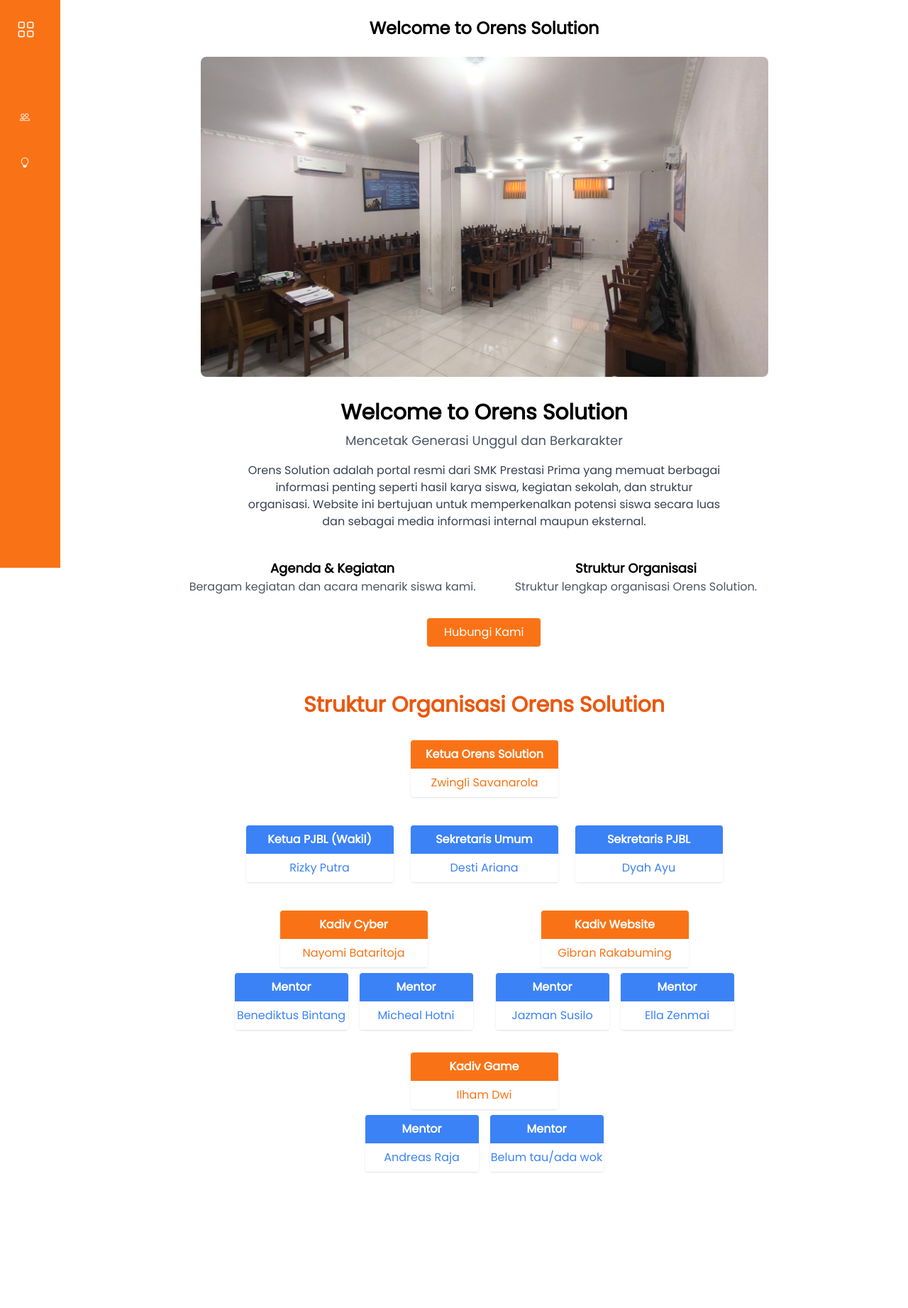
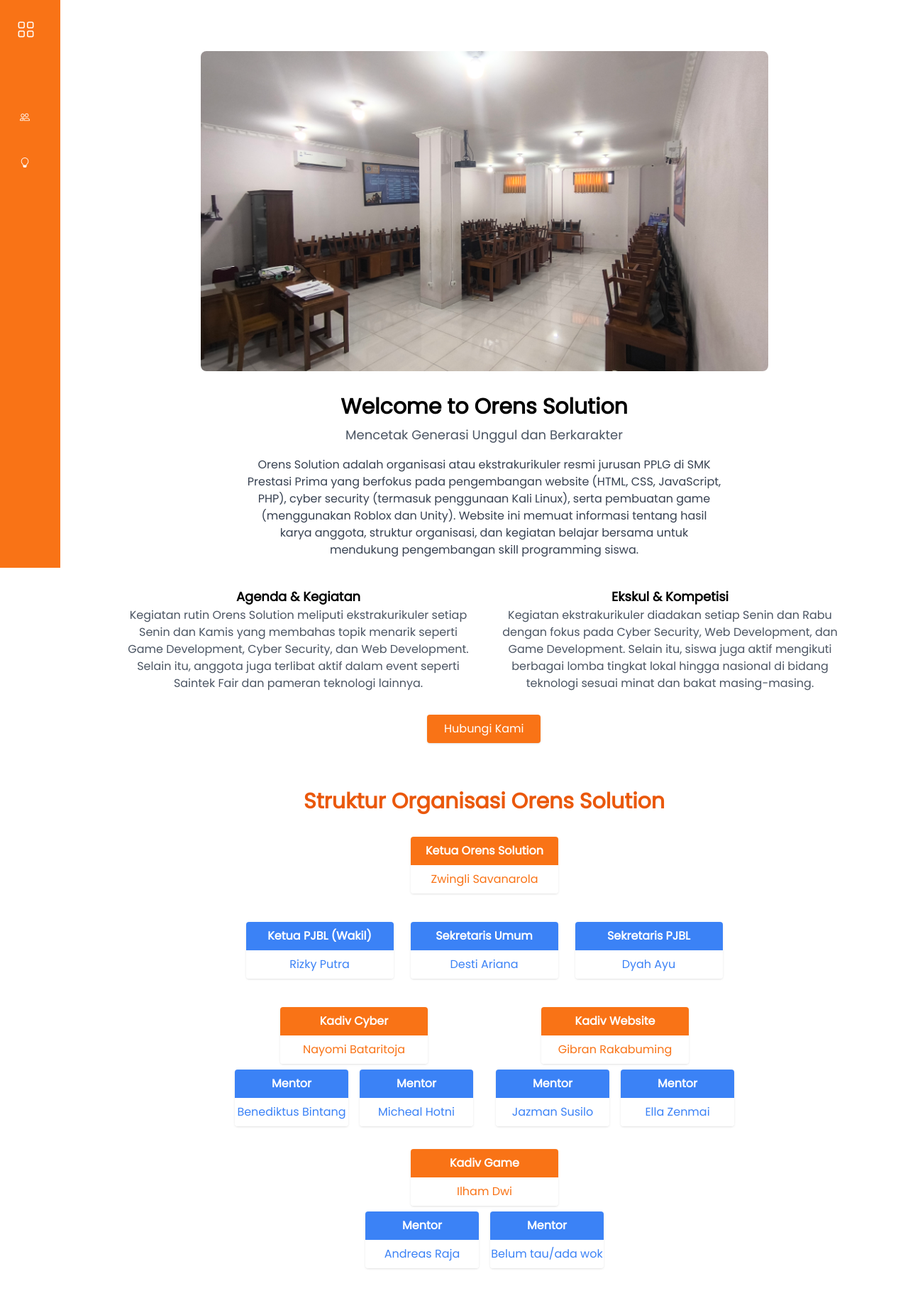
Before and after one commit to JongBatak/Web-Orens-Solution, a PHP site: page /Home.php in a window 1280 px wide. Shown: the whole page at 71% size. Before the commit the page ends 1652 px from the top, so only its background shows below. Run offline with PHP 8.4, Linux system fonts and the light colour scheme; some libraries are stand-ins or nearby versions.

Commit message:
Update Home.php

```diff
--- a/Home.php
+++ b/Home.php
@@ -25,10 +25,9 @@
   <label for="toggler" class="md:hidden fixed top-4 left-4 z-50 bg-orange-500 text-white p-2 rounded shadow">
     <i class="bi bi-list text-2xl"></i>
   </label>
-  <!-- The hidden checkbox trigger -->
+
   <input type="checkbox" id="toggler" class="peer hidden">
 
-  <!-- Sidebar -->
   <aside id="sidebar" class="
     fixed md:sticky top-0 left-0 h-screen bg-orange-500 z-50
     w-[85px] md:w-[85px]
@@ -62,39 +61,25 @@
         <span class="menu-label opacity-0 -translate-x-4 transition-all duration-300">Hasil Karya</span>
       </button>
     </li>
-
-    </li>
-
     </ul>
-
-    <div class="mt-auto mb-4">
-      <a href="#" class="flex items-center text-white px-6 py-2 hover:bg-orange-400 border-l-4 border-transparent hover:border-blue-500 transition-all">
-        <i class="lni lni-exit mr-3"></i>
-        <span class="menu-label opacity-0 -translate-x-4 transition-all duration-300">Logout</span>
-      </a>
-    </div>
   </aside>
 
-  <!-- Overlay -->
   <div id="overlay" class="
     fixed inset-0 bg-black bg-opacity-50 z-40 hidden
     peer-checked:block md:hidden
   "></div>
 
-  <!-- Main content -->
 <main id="main-content"
   class="transition-all duration-300 flex-1 min-h-screen p-6 flex flex-col items-center justify-start">
 
-  <!-- Konten utama -->
-  <h2 data-aos="fade-down" class="text-center text-2xl font-semibold mb-6">Welcome to Orens Solution</h2>
-
+  <h2 data-aos="fade-down" class="text-center text-white p-2y font-semibold mb-6">Easter Egg</h2>
   <img data-aos="fade-down" src="Lab RPL.jpg" alt="Orens Solution Logo" class="block mx-auto max-w-[800px] w-full rounded-lg"/>
 
   <div class="text-center mt-8">
     <h2 data-aos="fade-down" class="text-2xl md:text-3xl font-semibold">Welcome to Orens Solution</h2>
     <p data-aos="fade-down" class="text-lg text-gray-600 mt-2">Mencetak Generasi Unggul dan Berkarakter</p>
     <p data-aos="fade-down" class="max-w-2xl mx-auto mt-4 text-gray-700">
-      Orens Solution adalah portal resmi dari SMK Prestasi Prima yang memuat berbagai informasi penting seperti hasil karya siswa, kegiatan sekolah, dan struktur organisasi. Website ini bertujuan untuk memperkenalkan potensi siswa secara luas dan sebagai media informasi internal maupun eksternal.
+      Orens Solution adalah organisasi atau ekstrakurikuler resmi jurusan PPLG di SMK Prestasi Prima yang berfokus pada pengembangan website (HTML, CSS, JavaScript, PHP), cyber security (termasuk penggunaan Kali Linux), serta pembuatan game (menggunakan Roblox dan Unity). Website ini memuat informasi tentang hasil karya anggota, struktur organisasi, dan kegiatan belajar bersama untuk mendukung pengembangan skill programming siswa.
     </p>
   </div>
 
@@ -102,12 +87,12 @@
     <div>
       <i data-aos="fade-down" class="lni lni-calendar text-4xl text-blue-500 mb-2"></i>
       <h3 data-aos="fade-down" class="font-semibold text-lg">Agenda & Kegiatan</h3>
-      <p  data-aos="fade-down" class="text-gray-600">Beragam kegiatan dan acara menarik siswa kami.</p>
+      <p  data-aos="fade-down" class="text-gray-600">Kegiatan rutin Orens Solution meliputi ekstrakurikuler setiap Senin dan Kamis yang membahas topik menarik seperti Game Development, Cyber Security, dan Web Development. Selain itu, anggota juga terlibat aktif dalam event seperti Saintek Fair dan pameran teknologi lainnya.</p>
     </div>
     <div>
       <i data-aos="fade-down" class="lni lni-network text-4xl text-orange-500 mb-2"></i>
-      <h3 data-aos="fade-down" class="font-semibold text-lg">Struktur Organisasi</h3>
-      <p data-aos="fade-down" class="text-gray-600">Struktur lengkap organisasi Orens Solution.</p>
+      <h3 data-aos="fade-down" class="font-semibold text-lg">Ekskul & Kompetisi</h3>
+      <p data-aos="fade-down" class="text-gray-600">Kegiatan ekstrakurikuler diadakan setiap Senin dan Rabu dengan fokus pada Cyber Security, Web Development, dan Game Development. Selain itu, siswa juga aktif mengikuti berbagai lomba tingkat lokal hingga nasional di bidang teknologi sesuai minat dan bakat masing-masing.</p>
     </div>
   </div>
 
@@ -115,11 +100,10 @@
     <a data-aos="flip-left" href="/Contact.html" class="bg-orange-500 hover:bg-orange-600 text-white px-6 py-2 rounded shadow">Hubungi Kami</a>
   </div>
 
-  <!-- Struktur Organisasi -->
   <div class="mt-16 px-4 md:px-20 text-center">
     <h2 data-aos="fade-down" class="text-2xl md:text-3xl font-bold text-orange-600 mb-8">Struktur Organisasi Orens Solution</h2>
 
-  <!-- Ketua -->
+
   <div class="mb-10 flex justify-center">
     <div data-aos="flip-up" class="w-52 rounded shadow overflow-hidden">
       <div class="bg-orange-500 text-white py-2 font-semibold">Ketua Orens Solution</div>
@@ -127,7 +111,6 @@
     </div>
   </div>
 
-  <!-- Wakil, Sekum, SekPJBL -->
   <div data-aos="flip-up" class="mb-10 flex flex-wrap justify-center gap-6">
     <div class="w-52 rounded shadow overflow-hidden">
       <div class="bg-blue-500 text-white py-2 font-semibold">Ketua PJBL (Wakil)</div>
@@ -143,64 +126,54 @@
     </div>
   </div>
 
-  <!-- Kadiv -->
-  <div data-aos="flip-up" class="mb-8 flex flex-wrap justify-center gap-8">
-    <!-- Kadiv Cyber -->
+  <div class="mb-8 flex flex-wrap justify-center gap-8">
     <div>
-      <div class="w-52 rounded shadow overflow-hidden mb-2 mx-auto">
+      <div data-aos="flip-up" class="w-52 rounded shadow overflow-hidden mb-2 mx-auto">
         <div class="bg-orange-500 text-white py-2 font-semibold">Kadiv Cyber</div>
         <div class="bg-white text-orange-500 py-2 font-medium">Nayomi Bataritoja</div>
       </div>
-     <div class="flex justify-center gap-4">
-  <!-- Mentor Cyber 1 -->
+     <div data-aos="flip-up" class="flex justify-center gap-4">
   <div class="w-40 rounded shadow overflow-hidden">
     <div class="bg-blue-500 text-white py-2 font-semibold">Mentor</div>
     <div class="bg-white text-blue-500 py-2 font-medium">Benediktus Bintang</div>
   </div>
-  <!-- Mentor Cyber 2 -->
-  <div class="w-40 rounded shadow overflow-hidden">
+  <div data-aos="flip-up" class="w-40 rounded shadow overflow-hidden">
     <div class="bg-blue-500 text-white py-2 font-semibold">Mentor</div>
     <div class="bg-white text-blue-500 py-2 font-medium">Micheal Hotni</div>
   </div>
 </div>
 
     </div>
-
-    <!-- Kadiv Website -->
     <div>
-      <div class="w-52 rounded shadow overflow-hidden mb-2 mx-auto">
+      <div data-aos="flip-up" class="w-52 rounded shadow overflow-hidden mb-2 mx-auto">
         <div class="bg-orange-500 text-white py-2 font-semibold">Kadiv Website</div>
         <div class="bg-white text-orange-500 py-2 font-medium">Gibran Rakabuming</div>
       </div>
       <div class="flex justify-center gap-4">
-  <!-- Mentor Website 1 -->
-  <div class="w-40 rounded shadow overflow-hidden">
+  <div data-aos="flip-up" class="w-40 rounded shadow overflow-hidden">
     <div class="bg-blue-500 text-white py-2 font-semibold">Mentor</div>
     <div class="bg-white text-blue-500 py-2 font-medium">Jazman Susilo</div>
   </div>
-  <!-- Mentor Website 2 -->
-  <div class="w-40 rounded shadow overflow-hidden">
+  <div data-aos="flip-up" class="w-40 rounded shadow overflow-hidden">
     <div class="bg-blue-500 text-white py-2 font-semibold">Mentor</div>
     <div class="bg-white text-blue-500 py-2 font-medium">Ella Zenmai</div>
   </div>
 </div>
 
     </div>
-
-    <!-- Kadiv Game -->
     <div>
-      <div class="w-52 rounded shadow overflow-hidden mb-2 mx-auto">
+      <div data-aos="flip-up" class="w-52 rounded shadow overflow-hidden mb-2 mx-auto">
         <div class="bg-orange-500 text-white py-2 font-semibold">Kadiv Game</div>
         <div class="bg-white text-orange-500 py-2 font-medium">Ilham Dwi</div>
       </div>
       <div class="flex justify-center gap-4">
-  <!-- Mentor Game 1 -->
-  <div class="w-40 rounded shadow overflow-hidden">
+
+  <div data-aos="flip-up" class="w-40 rounded shadow overflow-hidden">
     <div class="bg-blue-500 text-white py-2 font-semibold">Mentor</div>
     <div class="bg-white text-blue-500 py-2 font-medium">Andreas Raja</div>
   </div>
-  <!-- Mentor Game 2 -->
-  <div class="w-40 rounded shadow overflow-hidden">
+
+  <div data-aos="flip-up" class="w-40 rounded shadow overflow-hidden">
     <div class="bg-blue-500 text-white py-2 font-semibold">Mentor</div>
     <div class="bg-white text-blue-500 py-2 font-medium">Belum tau/ada wok</div>
   </div>
@@ -254,43 +227,37 @@
 
   toggler.addEventListener('change', () => {
     if (toggler.checked) {
-      // OPEN STATE
+
       overlay.classList.remove('hidden');
 
-      // Animate brand
       brandOrens.classList.replace('opacity-0', 'opacity-100');
       brandOrens.classList.replace('-translate-x-4', 'translate-x-0');
       brandSolution.classList.replace('opacity-0', 'opacity-100');
       brandSolution.classList.replace('-translate-x-4', 'translate-x-0');
 
-      // Animate labels
       labels.forEach(label => {
         label.classList.replace('opacity-0', 'opacity-100');
         label.classList.replace('-translate-x-4', 'translate-x-0');
       });
 
-      // Expand sidebar on desktop
       sidebar.classList.remove('w-[85px]');
       sidebar.classList.add('w-[260px]');
       mainContent.classList.remove('md:ml-[85px]');
       mainContent.classList.add('md:ml-[260px]');
     } else {
-      // CLOSE STATE
+
       overlay.classList.add('hidden');
 
-      // Animate brand
       brandOrens.classList.replace('opacity-100', 'opacity-0');
       brandOrens.classList.replace('translate-x-0', '-translate-x-4');
       brandSolution.classList.replace('opacity-100', 'opacity-0');
       brandSolution.classList.replace('translate-x-0', '-translate-x-4');
 
-      // Animate labels
       labels.forEach(label => {
         label.classList.replace('opacity-100', 'opacity-0');
         label.classList.replace('translate-x-0', '-translate-x-4');
       });
 
-      // Collapse sidebar on desktop
       sidebar.classList.remove('w-[260px]');
       sidebar.classList.add('w-[85px]');
       mainContent.classList.remove('md:ml-[260px]');
```
